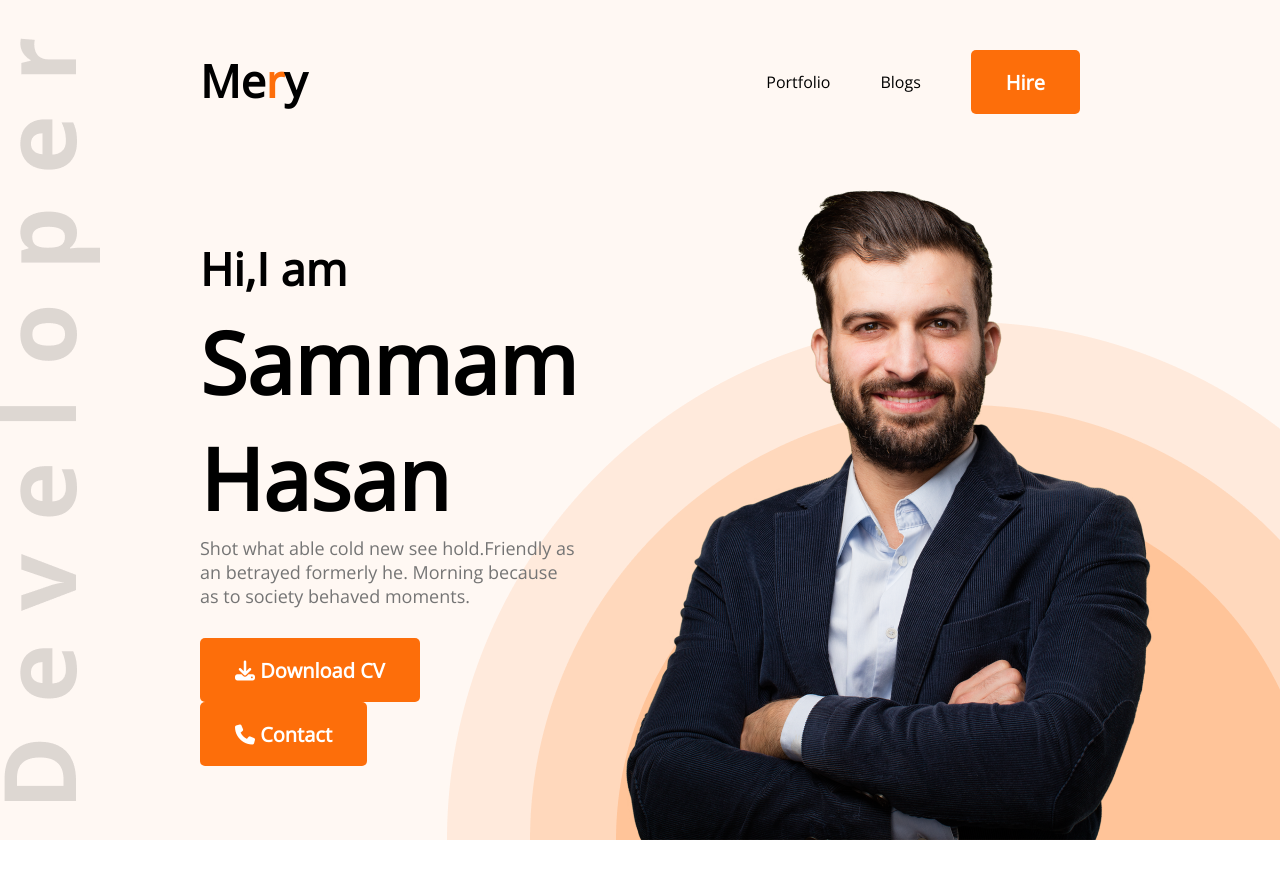
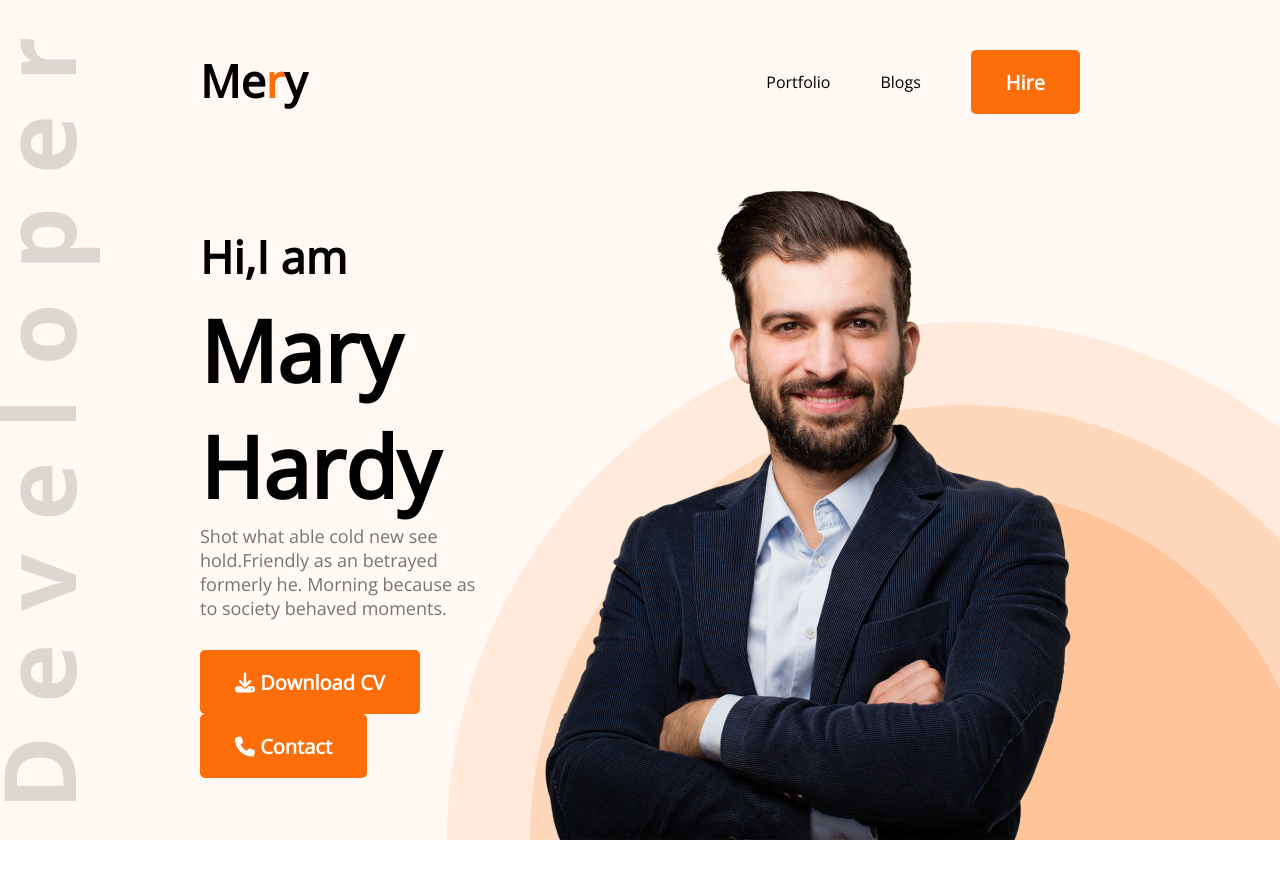
Before and after one commit to sammamhasan/developer-portfolio, a plain HTML site: page index.html in a window 1280 px wide. Shown: the top 878 px of the page. Drawn offline with nearby package versions, Linux system fonts and the light colour scheme.

Commit message:
change name

```diff
--- a/index.html
+++ b/index.html
@@ -26,7 +26,7 @@
         <div class="banner">
             <div>
                 <h3 class="banner-sub-title">Hi,I am</h3>
-                <h1 class="banner-title">Sammam Hasan</h1>
+                <h1 class="banner-title">Mary Hardy</h1>
                 <p class="banner-description">Shot what able cold new see hold.Friendly as an betrayed formerly he. Morning because as to society behaved moments.</p>
                 <button class="btn-primary"><i class="fa-solid fa-download"></i> Download CV</button>
                 <button class="btn-primary"><i class="fa-solid fa-phone"></i> Contact</button>
```
